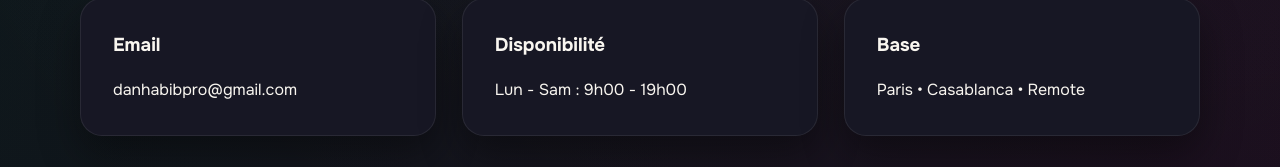
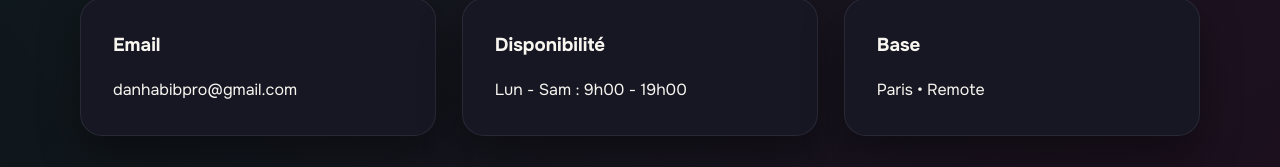
Before and after one commit to danhab05/danhabibtech, a Next.js app: page / in a window 1280 px wide. Shown: the part 2946-3113 px from the top of the page. Built offline with nearby package versions, Linux system fonts and the light colour scheme.

Commit message:
Update base location

```diff
--- a/app/page.tsx
+++ b/app/page.tsx
@@ -261,7 +261,7 @@ export default function HomePage() {
               </div>
               <div className="card">
                 <h3>Base</h3>
-                <p>Paris • Casablanca • Remote</p>
+                <p>Paris • Remote</p>
               </div>
             </div>
           </div>
```
